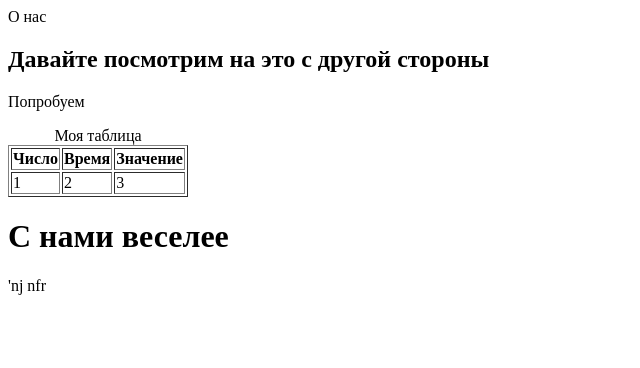
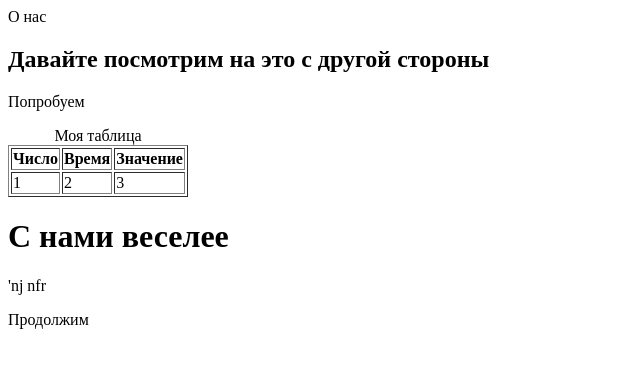
Before and after one commit to IrArb/test-3, a plain HTML site: page index.html in a window 1280 px wide. Shown: the whole page, without its empty margins (0-640 px from the left). Drawn offline with Linux system fonts and the light colour scheme.

Commit message:
Добавила абзац

```diff
--- a/index.html
+++ b/index.html
@@ -22,5 +22,6 @@
     </table>
     <h1>С нами веселее</h1>
     <p>'nj nfr</p>
+    <p>Продолжим</p>
 </body>
 </html>
```
